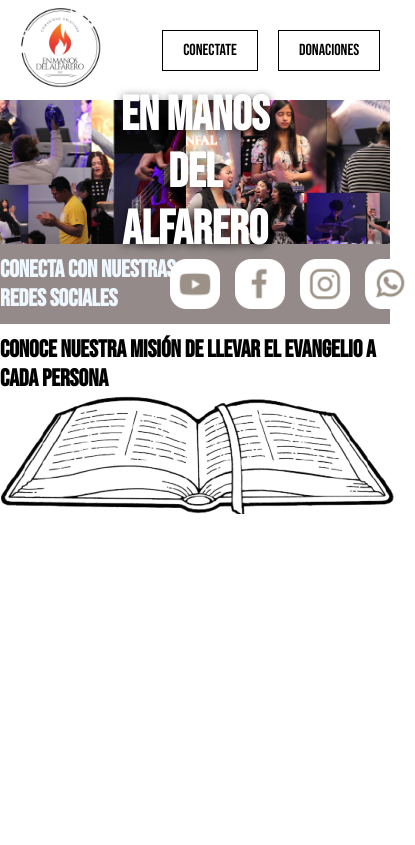
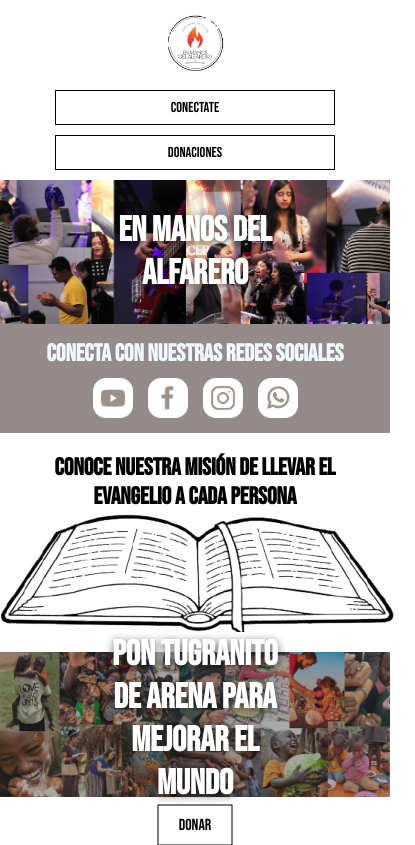
Before and after one commit to David-SilvaDEV/EnManosDelAlfareo, a website built with Vite: page index.html in a window 390 px wide. Shown: the whole page, 415 px wide, since content can reach past the window. Built offline with nearby package versions, Linux system fonts and the light colour scheme.

Commit message:
responsive

```diff
--- a/index.html
+++ b/index.html
@@ -12,7 +12,7 @@
 <body>
   <header>
     <div class="logo-header">
-    <img src="./src/img/logo.jpg" alt="logo" class="logo">
+      <img src="./src/img/logo.jpg" alt="logo" class="logo">
     </div>
     <div class="botones-header">
       <button>Conectate</button>
@@ -28,7 +28,7 @@
     </section>
     <section class="redes-section">
       <div class="redes-texto">
-         <h1>Conecta Con Nuestras Redes sociales</h1>
+        <h1>Conecta Con Nuestras Redes sociales</h1>
       </div>
       <div class="redes-iconos">
         <img src="./src/img/youtibe.png" alt="logo-youtube" class="logo-redes">
@@ -39,8 +39,17 @@
     </section>
     <nav class="nav-conocenos">
       <h1>Conoce nuestra misión de llevar el evangelio a cada persona</h1>
-      <img src="./src/img/biblia.png" alt="">
+      <img src="./src/img/biblia.png" alt="imagen-biblia">
     </nav>
+    <section class="banner">
+      <img src="./src/img/banner2.png" alt="-imagen-baner" class="img-banner">
+
+      <div class="banner2-texto">
+        <h1>Pon tugranito de arena para mejorar el mundo</h1>
+        <button>Donar</button>
+      </div>
+    </section>
+
   </main>
 
 
--- a/src/css/stryles.css
+++ b/src/css/stryles.css
@@ -1,3 +1,4 @@
+/* ----------------------------- RESET Y BASE ----------------------------- */
 * {
     box-sizing: border-box;
     margin: 0;
@@ -6,51 +7,47 @@
   }
 
   body {
-    /* padding-top: 100px; */
+    width: 100%;
+    overflow-x: hidden;
+    background-color: #fff;
   }
 
+  /* ----------------------------- HEADER ----------------------------- */
   header {
-
     display: flex;
     justify-content: center;
-
-    /* position: fixed;
-    top: 0;
-    left: 0;
-    width: 100%; */
+    align-items: center;
+    flex-wrap: wrap;
+    padding: 10px 20px;
+    gap: 10px;
   }
 
   .logo-header {
-
-
-    width: 50%;
+    width: 45%;
     display: grid;
-
+    place-items:initial;
   }
 
   .logo {
-
     height: 100px;
-
+    max-width: 100%;
   }
 
   .botones-header {
-
     display: flex;
     justify-content: end;
     align-items: center;
     gap: 20px;
     width: 45%;
+    flex-wrap: wrap;
   }
 
-/*----------------------------------------------------------------------------------------------*/
+  /* Botones del header */
   .botones-header button {
-    border: black   1px solid;
+    border: 1px solid black;
     color: black;
     background-color: white;
-
     padding: 10px 20px;
-
     cursor: pointer;
     font-size: 1rem;
     transition: 0.3s;
@@ -60,73 +57,173 @@ header {
     background-color: #948a8a;
   }
 
-/*--------------------------------------------------------------------------------*/
+  /* ----------------------------- BANNER ----------------------------- */
   .banner {
     position: relative;
-    /* necesario para colocar texto encima */
     width: 100%;
     display: block;
   }
 
   .img-banner {
-
     width: 100%;
-
     height: auto;
     display: block;
-
   }
 
   .banner-texto {
-    position: absolute;  /* coloca el texto sobre la imagen */
-    top: 50%;            /* centro vertical */
-    left: 50%;           /* centro horizontal */
-    transform: translate(-50%, -50%); /* lo centra perfectamente */
+    position: absolute;
+    top: 50%;
+    left: 50%;
+    transform: translate(-50%, -50%);
     color: white;
     text-align: center;
-    text-shadow: 0 2px 8px rgba(0,0,0,0.6); /* mejora la legibilidad */
-    font-size:xx-large;
+    text-shadow: 0 2px 8px rgba(0, 0, 0, 0.6);
+    font-size: 3vw; /* se adapta al ancho de pantalla */
+    padding: 0 10px;
   }
 
+  .banner button {
+    border: 1px solid black;
+    color: black;
+    background-color: transparent;
+    padding: 10px 20px;
+    cursor: pointer;
+    font-size: 1rem;
+    transition: 0.3s;
+  }
+
+  .banner button:hover {
+    background-color: #948a8a;
+  }
+
+  /* ----------------------------- REDES ----------------------------- */
   .redes-section {
-
     background-color: #948a8a;
-    height: 80px;
+    height: auto;
     display: flex;
+    flex-wrap: wrap;
     justify-content: center;
-    color: aliceblue    ;
+    align-items: center;
+    color: aliceblue;
+    padding: 10px 0;
   }
 
   .redes-texto {
-
     width: 50%;
-
     display: flex;
     justify-content: center;
     align-items: center;
+    text-align: center;
   }
 
   .logo-redes {
-
-    height:50px;
+    height: 50px;
     cursor: pointer;
   }
 
-.redes-iconos{
-
+  .redes-iconos {
     width: 50%;
     display: flex;
-    gap:15px;
+    gap: 15px;
     justify-content: center;
     align-items: center;
+    flex-wrap: wrap;
   }
-/*-------------------------------------------------------------------------------------*/
+
+  /* ----------------------------- SECCIÓN CONÓCENOS ----------------------------- */
   .nav-conocenos {
-
-    height: 200px;
+    min-height: 200px;
     display: flex;
     justify-content: center;
     align-items: center;
     flex-direction: column;
+    text-align: center;
+    padding: 20px;
+  }
 
+  .banner2-texto {
+    position: absolute;
+    top: 60%;
+    left: 50%;
+    transform: translate(-50%, -50%);
+    color: white;
+    text-align: center;
+    text-shadow: 0 2px 8px rgba(0, 0, 0, 0.6);
+    font-size: 3vw;
+    padding: 0 10px;
   }
+
+  /* ----------------------------- RESPONSIVE DESIGN ----------------------------- */
+
+  /* Tablets (hasta 1024px) */
+  @media (max-width: 1024px) {
+    .logo-header,
+    .botones-header {
+      width: 100%;
+      justify-content: center;
+    }
+
+    .botones-header button {
+      padding: 8px 16px;
+      font-size: 0.9rem;
+    }
+
+    .banner-texto,
+    .banner2-texto {
+      font-size: 4vw;
+    }
+  }
+
+  /* Celulares grandes (hasta 768px) */
+  @media (max-width: 768px) {
+    header {
+      flex-direction: column;
+      text-align: center;
+    }
+
+    .logo {
+      height: 80px;
+    }
+
+    .botones-header {
+      flex-direction: column;
+      gap: 10px;
+    }
+
+    .banner-texto,
+    .banner2-texto {
+      font-size: 5vw;
+    }
+
+    .redes-texto,
+    .redes-iconos {
+      width: 100%;
+    }
+
+    .redes-section {
+      flex-direction: column;
+      gap: 10px;
+      padding: 15px 0;
+    }
+  }
+
+  /* Celulares pequeños (hasta 480px) */
+  @media (max-width: 480px) {
+    .logo {
+      height: 70px;
+    }
+
+    .banner-texto,
+    .banner2-texto {
+      font-size: 6vw;
+    }
+
+    .botones-header button {
+      width: 80%;
+      font-size: 0.9rem;
+    }
+
+    .logo-redes {
+      height: 40px;
+    }
+  }
```
Also changed, not shown: src/img/banner2.png (added). Lines whose indentation alone changed are shown as unchanged.
